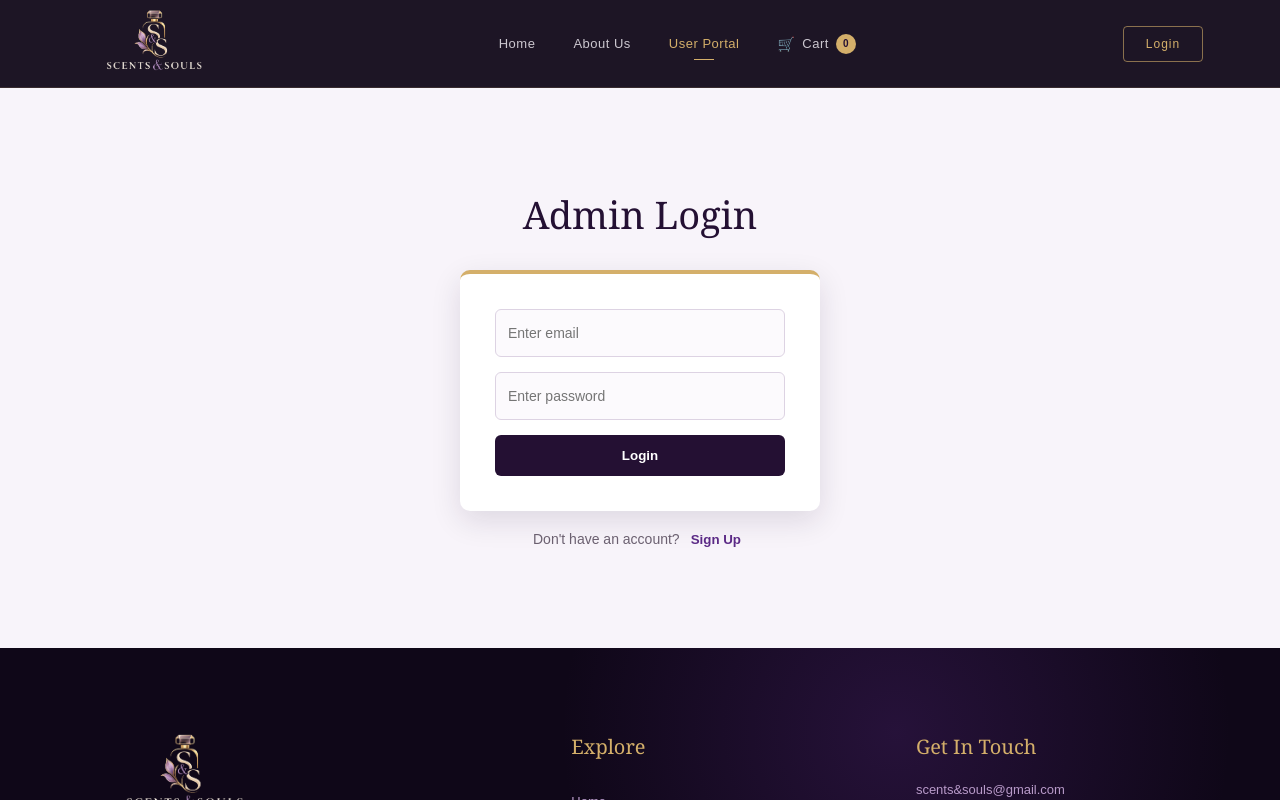
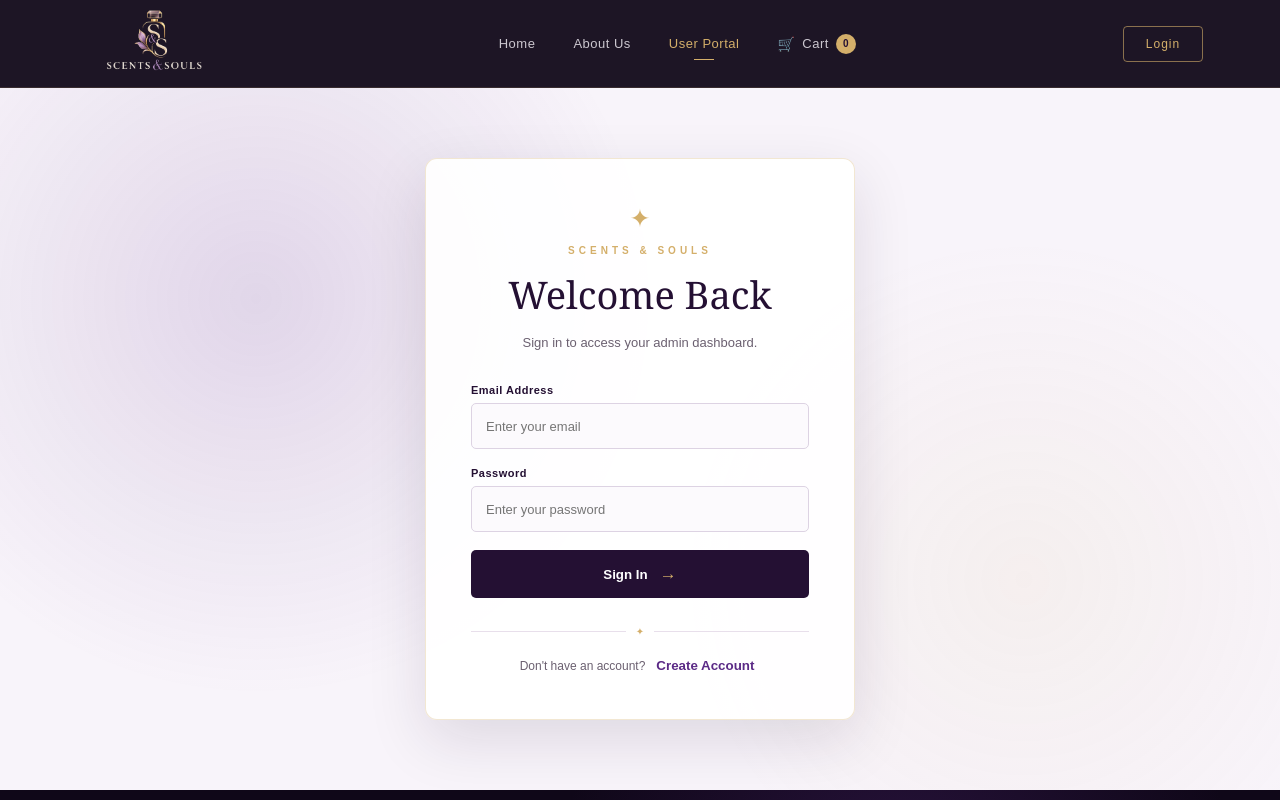
Before and after one commit to Duashafiq2025/scents-and-souls, a React (Vite) app: page / in a window 1280 px wide. Both pictures are taken after a click on the button "Login". Shown: the top 800 px of the page. Built offline with nearby package versions, Linux system fonts and the light colour scheme; no server answers; the database is empty.

Commit message:
admin-login and admin-page styling

```diff
--- a/src/App.css
+++ b/src/App.css
@@ -315,26 +315,15 @@ body {
   background: rgba(212, 175, 106, 0.3);
 }
 
-
-
-
-
-
 /* ========================= COLLECTION ========== */
-
 
 .products-section {
   padding: 120px 7%;
 
   background:
-    radial-gradient(
-      circle at 50% 0%,
-      rgba(91, 42, 134, 0.08),
-      transparent 35%
-    ),
+    radial-gradient(circle at 50% 0%, rgba(91, 42, 134, 0.08), transparent 35%),
     var(--cream);
 }
-
 
 /* HEADING */
 
@@ -399,7 +388,6 @@ body {
   font-size: 12px;
 }
 
-
 /* =========================================================
    PRODUCT GRID
 ========================================================= */
@@ -408,13 +396,9 @@ body {
   max-width: 1250px;
   margin: auto;
   display: grid;
-  grid-template-columns: repeat(
-    auto-fit,
-    minmax(260px, 1fr)
-  );
+  grid-template-columns: repeat(auto-fit, minmax(260px, 1fr));
   gap: 30px;
 }
-
 
 /* =========================================================
    PRODUCT CARD
@@ -425,8 +409,7 @@ body {
   border: 1px solid rgba(36, 16, 51, 0.07);
   border-radius: 8px;
   overflow: hidden;
-  box-shadow:
-    0 10px 35px rgba(36, 16, 51, 0.07);
+  box-shadow: 0 10px 35px rgba(36, 16, 51, 0.07);
   transition:
     transform 0.4s ease,
     box-shadow 0.4s ease;
@@ -438,11 +421,7 @@ body {
 .product-image-wrap {
   height: 330px;
   background:
-    radial-gradient(
-      circle at center,
-      rgba(91, 42, 134, 0.09),
-      transparent 60%
-    ),
+    radial-gradient(circle at center, rgba(91, 42, 134, 0.09), transparent 60%),
     #f5f0f7;
   position: relative;
   overflow: hidden;
@@ -565,10 +544,6 @@ body {
   transform: translateY(-2px);
 }
 
-
-
-
-
 /*  ===================== FOOTER STYLING ================= */
 
 .footer {
@@ -1382,7 +1357,6 @@ body {
   }
 }
 
-
 /* ================= CART PAGE ================= */
 
 .cart-page {
@@ -1512,7 +1486,6 @@ body {
   background: #b13b3b;
   color: white;
 }
-
 
 /* SUMMARY */
 
@@ -1592,7 +1565,6 @@ body {
 
   .cart-page h1 {
     font-size: 35px;
-
   }
 
   .cart-layout {
@@ -1627,206 +1599,275 @@ body {
   }
 }
 
-
 /* ============== ADMIN LOGIN ============== */
 
 .admin-login-page {
-  min-height: 70vh;
-  background: var(--cream);
-  display: flex;
-  flex-direction: column;
+  min-height: 75vh;
+  padding: 70px 20px;
+  display: flex;
   justify-content: center;
   align-items: center;
-  padding: 70px 20px;
-}
-
-.admin-login-page h1 {
+  background:
+    radial-gradient(
+      circle at 20% 30%,
+      rgba(91, 42, 134, 0.15),
+      transparent 35%
+    ),
+    radial-gradient(
+      circle at 80% 70%,
+      rgba(212, 175, 106, 0.08),
+      transparent 30%
+    ),
+    var(--cream);
+}
+
+.admin-login-card {
+  width: 100%;
+  max-width: 430px;
+  padding: 45px;
+  text-align: center;
+  background: rgba(255, 255, 255, 0.92);
+  border: 1px solid rgba(212, 175, 106, 0.3);
+  border-radius: 12px;
+  box-shadow: 0 20px 60px rgba(36, 16, 51, 0.12);
+  box-sizing: border-box;
+}
+
+.admin-login-icon {
+  color: var(--gold);
+  font-size: 25px;
+  margin-bottom: 12px;
+}
+
+.admin-label,
+.admin-header > p {
+  color: var(--gold);
+  font-size: 10px;
+  font-weight: 700;
+  letter-spacing: 4px;
+  margin: 0 0 12px;
+}
+
+.admin-login-card h1 {
   color: var(--deep-purple);
   font-family: Georgia, serif;
   font-size: 38px;
   font-weight: 400;
-  margin: 0 0 30px;
-}
-
-.admin-login-page form {
+  margin: 0;
+}
+
+.admin-subtitle {
+  color: var(--text);
+  font-size: 13px;
+  line-height: 1.7;
+  margin: 12px 0 30px;
+}
+
+.admin-login-card form {
+  text-align: left;
+}
+
+.admin-login-card label,
+.form-group label {
+  display: block;
+  color: var(--deep-purple);
+  font-size: 11px;
+  font-weight: 600;
+  letter-spacing: 0.5px;
+  margin: 0 0 7px;
+}
+
+.admin-login-card input,
+.admin-form input,
+.admin-form textarea {
   width: 100%;
-  max-width: 360px;
-  background: var(--white);
-  padding: 35px;
-  border-radius: 10px;
-  border-top: 4px solid var(--gold);
-  box-shadow: 0 10px 30px rgba(36, 16, 51, 0.12);
-}
-
-.admin-login-page input {
+  box-sizing: border-box;
+  padding: 13px 14px;
+  margin-bottom: 18px;
+  border: 1px solid #ddd3e3;
+  border-radius: 5px;
+  outline: none;
+  background: #fcfafd;
+  color: var(--deep-purple);
+  font-size: 13px;
+  transition: 0.3s;
+}
+
+.admin-login-card input {
+  height: 46px;
+}
+
+.admin-login-card input:focus,
+.admin-form input:focus,
+.admin-form textarea:focus {
+  border-color: var(--gold);
+  box-shadow: 0 0 0 3px rgba(212, 175, 106, 0.1);
+}
+
+.submit-btn,
+.admin-add-btn {
   width: 100%;
-  height: 48px;
-  padding: 12px;
-  margin-bottom: 15px;
-  border: 1px solid #ddd3e3;
-  border-radius: 6px;
-  box-sizing: border-box;
-  outline: none;
-  font-size: 14px;
-  color: var(--deep-purple);
-  background: #fcfafd;
-}
-
-.admin-login-page input:focus {
-  border-color: var(--purple);
-  box-shadow: 0 0 0 3px rgba(91, 42, 134, 0.08);
-}
-
-.submit-btn {
-  width: 100%;
-  padding: 13px;
+  padding: 14px;
+  display: flex;
+  justify-content: center;
+  align-items: center;
+  gap: 12px;
   background: var(--deep-purple);
   color: var(--white);
   border: none;
-  border-radius: 6px;
+  border-radius: 5px;
+  cursor: pointer;
   font-weight: 600;
-  cursor: pointer;
   transition: 0.3s;
 }
 
-.submit-btn:hover {
+.submit-btn span,
+.admin-add-btn span {
+  color: var(--gold);
+  font-size: 17px;
+}
+
+.submit-btn:hover,
+.admin-add-btn:hover {
   background: var(--gold);
   color: var(--deep-purple);
-}
-
-.admin-login-page > p {
+  transform: translateY(-2px);
+}
+
+.login-divider {
+  display: flex;
+  align-items: center;
+  gap: 10px;
+  margin: 28px 0 20px;
+}
+
+.login-divider span {
+  height: 1px;
+  flex: 1;
+  background: #e8dfeb;
+}
+
+.login-divider i {
+  color: var(--gold);
+  font-style: normal;
+  font-size: 10px;
+}
+
+.account-text {
   color: var(--text);
-  font-size: 14px;
-  margin-top: 20px;
+  font-size: 12px;
+  margin: 0;
 }
 
 .toggle-btn {
   background: none;
   border: none;
   color: var(--purple);
+  font-weight: 700;
   cursor: pointer;
-  font-weight: 600;
   margin-left: 5px;
 }
 
 .toggle-btn:hover {
   color: var(--gold);
-  text-decoration: underline;
-}
-
-@media (max-width: 500px) {
-  .admin-login-page {
-    padding: 55px 15px;
-  }
-
-  .admin-login-page h1 {
-    font-size: 32px;
-  }
-
-  .admin-login-page form {
-    padding: 28px 22px;
-  }
-}
-
+}
 
 /* ============== ADMIN PAGE ============== */
 
 .admin-page {
-  min-height: 70vh;
-  background: var(--cream);
-  padding: 70px 20px;
-  display: flex;
-  flex-direction: column;
-  align-items: center;
+  min-height: 75vh;
+  padding: 80px 20px;
+  background:
+    radial-gradient(circle at 50% 0%, rgba(91, 42, 134, 0.1), transparent 35%),
+    var(--cream);
   box-sizing: border-box;
 }
 
-.admin-page h1 {
-  color: var(--deep-purple);
-  font-size: 35px;
-  margin: 0 0 30px;
+.admin-header {
   text-align: center;
-}
-.admin-page h2 {
+  margin-bottom: 40px;
+}
+
+.admin-header h1 {
+  color: var(--deep-purple);
+  font-family: Georgia, serif;
+  font-size: clamp(38px, 5vw, 55px);
+  font-weight: 400;
+  margin: 0;
+}
+
+.admin-header > span {
+  display: block;
+  width: 55px;
+  height: 1px;
+  margin: 18px auto;
+  background: var(--gold);
+}
+
+.admin-header h2 {
   color: var(--purple);
-  font-size: 25px;
-  margin: 0 0 30px;
-  text-align: center;
-}
-
-.admin-page form {
+  font-family: Georgia, serif;
+  font-size: 20px;
+  font-weight: 400;
+  margin: 0;
+}
+
+.admin-form {
   width: 100%;
-  max-width: 500px;
+  max-width: 700px;
+  margin: auto;
+  padding: 40px;
+  box-sizing: border-box;
   background: var(--white);
-  padding: 40px;
-  border-radius: 15px;
-  box-sizing: border-box;
-  box-shadow: 0 8px 30px rgba(36, 16, 51, 0.15);
-  border-top: 4px solid var(--gold);
-}
-
-.admin-page input,
-.admin-page textarea {
-  width: 100%;
-  padding: 13px 14px;
-  margin-bottom: 18px;
-  border: 1px solid #d8cde0;
-  border-radius: 7px;
-  box-sizing: border-box;
-  outline: none;
-  font-family: sans-serif;
-  font-size: 14px;
-  color: var(--deep-purple);
-  background: #fcfafd;
-  transition: 0.3s ease;
-}
-
-.admin-page input {
-  height: 48px;
-}
-
-.admin-page textarea {
+  border: 1px solid rgba(212, 175, 106, 0.25);
+  border-top: 3px solid var(--gold);
+  border-radius: 10px;
+  box-shadow: 0 15px 45px rgba(36, 16, 51, 0.1);
+}
+
+.form-row {
+  display: grid;
+  grid-template-columns: 1fr 1fr;
+  gap: 20px;
+}
+
+.admin-form textarea {
   height: 120px;
   resize: vertical;
 }
 
-.admin-page input::placeholder,
-.admin-page textarea::placeholder {
-  color: #918699;
-}
-
-.admin-page input:focus,
-.admin-page textarea:focus {
-  border-color: var(--purple);
-  box-shadow: 0 0 0 3px rgba(91, 42, 134, 0.08);
-  background: var(--white);
-}
-
-.admin-page form button {
-  width: 100%;
-  padding: 13px;
-  background: var(--deep-purple);
-  color: var(--white);
-  border: none;
-  border-radius: 7px;
-  font-size: 15px;
-  font-weight: 600;
-  cursor: pointer;
-  transition: 0.3s ease;
-}
-
-.admin-page form button:hover {
-  background: var(--gold);
-  color: var(--deep-purple);
-  transform: translateY(-2px);
-}
-
-.admin-page form button:active {
-  transform: translateY(0);
-}
-
-
-
+.admin-add-btn {
+  margin-top: 5px;
+}
+
+/* ============== ADMIN MOBILE ============== */
+
+@media (max-width: 600px) {
+  .admin-login-page {
+    padding: 50px 15px;
+  }
+
+  .admin-login-card {
+    padding: 32px 24px;
+  }
+
+  .admin-login-card h1 {
+    font-size: 32px;
+  }
+
+  .admin-form {
+    padding: 28px 20px;
+  }
+
+  .form-row {
+    grid-template-columns: 1fr;
+    gap: 0;
+  }
+
+  .admin-page {
+    padding: 60px 15px;
+  }
+}
 
 /* ============= MOBILE ==================== */
 
--- a/src/components/AdminLogin.jsx
+++ b/src/components/AdminLogin.jsx
@@ -40,33 +40,58 @@ function AdminLogin({ changePage }) {
 
   return (
     <div className="admin-login-page">
-      <h1>{isSignUp ? "Admin Sign Up" : "Admin Login"}</h1>
+      <div className="admin-login-card">
+        <div className="admin-login-icon">✦</div>
+
+        <p className="admin-label">SCENTS & SOULS</p>
+
+        <h1>{isSignUp ? "Create Account" : "Welcome Back"}</h1>
+
+        <p className="admin-subtitle">
+          {isSignUp
+            ? "Create your account to manage your collection."
+            : "Sign in to access your admin dashboard."}
+        </p>
 
         <form onSubmit={handleLogin}>
+          <label>Email Address</label>
           <input
             type="email"
-          placeholder="Enter email"
+            placeholder="Enter your email"
             value={email}
             onChange={(event) => setEmail(event.target.value)}
+            required
           />
 
+          <label>Password</label>
           <input
             type="password"
-          placeholder="Enter password"
+            placeholder="Enter your password"
             value={password}
             onChange={(event) => setPassword(event.target.value)}
+            required
           />
 
-        <button className="submit-btn">{isSignUp ? "Sign Up" : "Login"}</button>
+          <button className="submit-btn" type="submit">
+            {isSignUp ? "Create Account" : "Sign In"}
+            <span>→</span>
+          </button>
         </form>
 
-      <p>
+        <div className="login-divider">
+          <span></span>
+          <i>✦</i>
+          <span></span>
+        </div>
+
+        <p className="account-text">
           {isSignUp ? "Already have an account?" : "Don't have an account?"}
 
           <button className="toggle-btn" onClick={() => setIsSignUp(!isSignUp)}>
-          {isSignUp ? "Login" : "Sign Up"}
+            {isSignUp ? "Sign In" : "Create Account"}
           </button>
         </p>
+      </div>
     </div>
   );
 }
```
Also changed, not shown: src/components/AdminPage.jsx (+38 -12 lines), src/components/Header.jsx (+2 -8 lines). Lines whose indentation alone changed are shown as unchanged.
